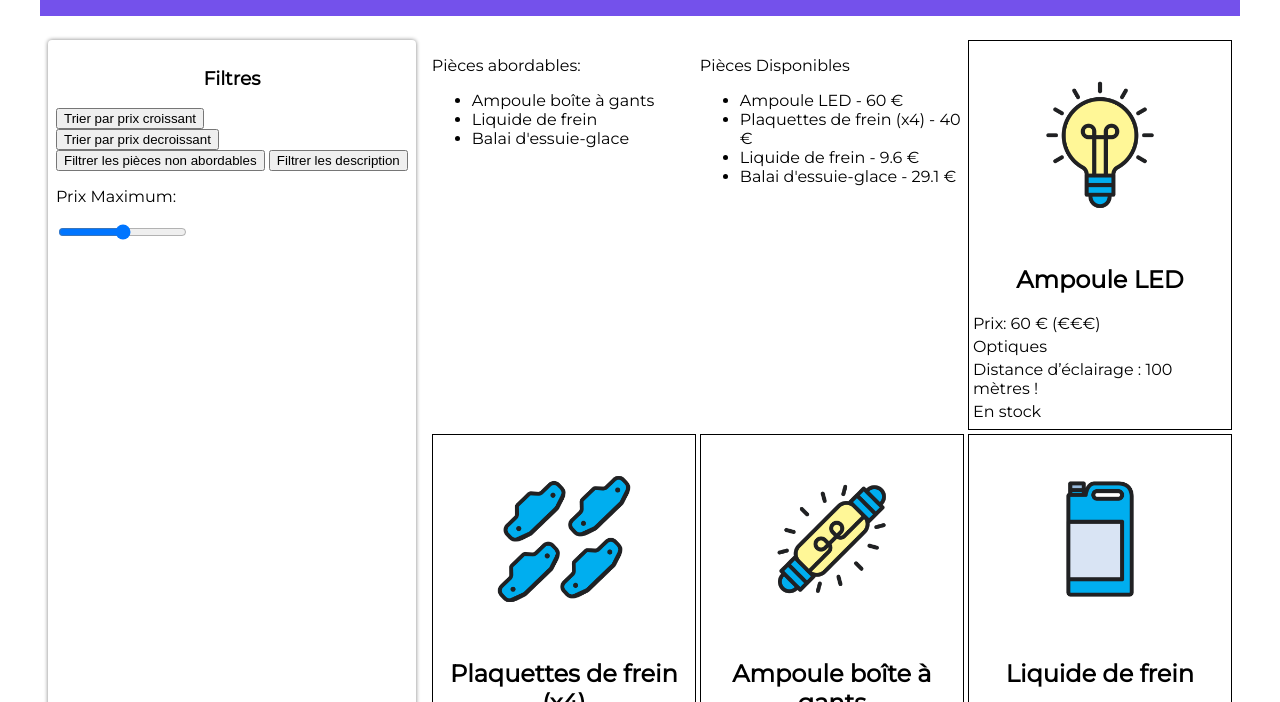
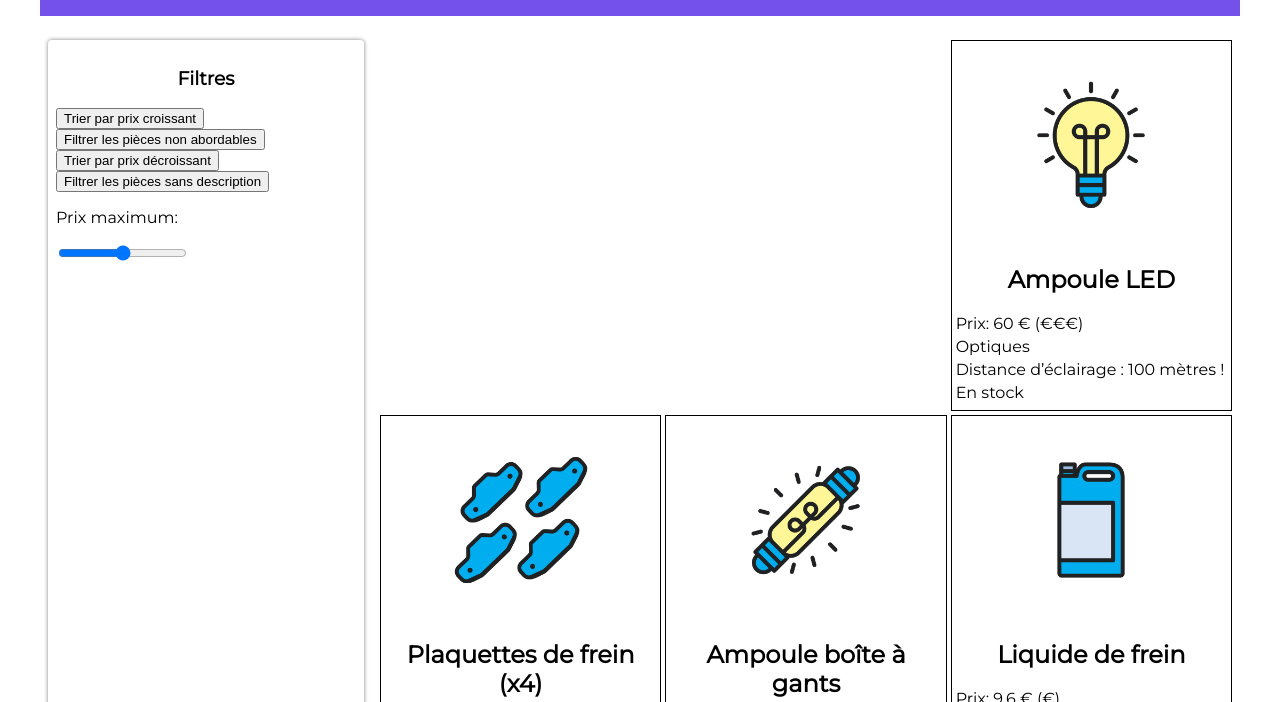
Before and after one commit to Muki-Dev/Les-Bonnes-Pi-ces, a website: page index.html in a window 1280 px wide. Shown: the part 98-800 px from the top of the page. Drawn offline with Linux system fonts and the light colour scheme.

Commit message:
Add some changes

```diff
--- a/index.html
+++ b/index.html
@@ -17,25 +17,24 @@
 				<h3>Filtres</h3>
 				<button class="btn-trier">Trier par prix croissant</button>
 				<br>
-
-				<button class="btn-trier-decroissant">Trier par prix decroissant</button>
+				<button class="btn-filtrer">Filtrer les pièces non abordables</button>
 				<br>
-
-				<button class="btn-filtrer">Filtrer les pièces non abordables</button>
-				<button class="btn-description">Filtrer les description</button>
+				<button class="btn-decroissant">Trier par prix décroissant</button>
 				<br>
-				<p>Prix Maximum:</p>
-				<input type="range" name="prix-max" id="prix-max" min="0" max="60" step="0">
+				<button class="btn-nodesc">Filtrer les pièces sans description</button>
+				<br>
+				<p>Prix maximum:</p>
+				<input type="range" name="prix-max" id="prix-max" min="0" max="60" step="5">
 			</section>
 
 			<!-- Fiches produits -->
 			<section class="fiches">
 				<!-- Code ajouté -->
 				<div class="abordables">
-					<p>Pièces abordables:</p>
+
 				</div>
 				<div class="disponibles">
-					<p>Pièces Disponibles</p>
+
 				</div>
 			</section>
 		</main>
```
